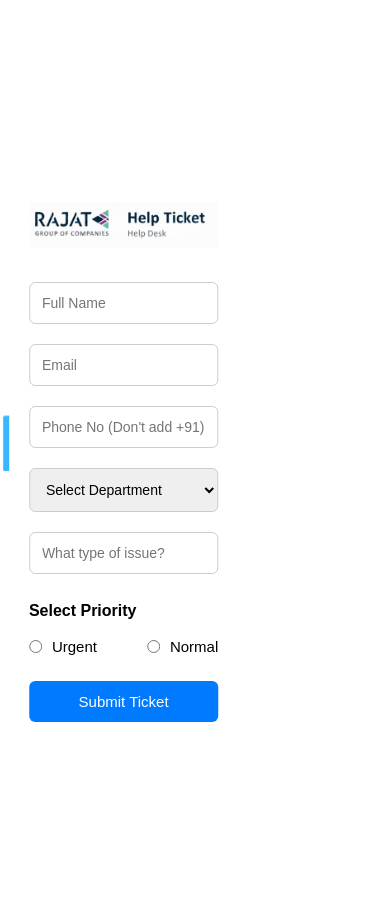
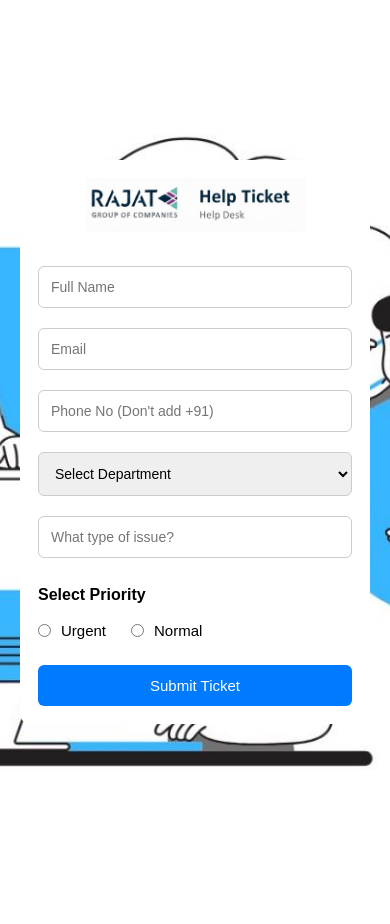
Before and after one commit to Nikitadevp/demo, a Django app: page /raise-ticket/ in a window 390 px wide. After the commit the page ends 767 px from the top, so only its background shows below. Run offline with Django 5.2, Linux system fonts and the light colour scheme.

Commit message:
CSS update

```diff
--- a/static/css/ticket_form.css
+++ b/static/css/ticket_form.css
@@ -1,4 +1,3 @@
-
 body {
   font-family: Arial, sans-serif;
   margin: 0;
@@ -17,6 +16,7 @@
   background: white;
   padding: 20px;
   border-radius: 10px;
+  width:100%;
 }
 
 h2 {
@@ -154,3 +154,35 @@
   from { transform: scale(0.8); opacity: 0; }
   to   { transform: scale(1); opacity: 1; }
 }
+
+/* MOBILE RESPONSIVE */
+@media (max-width:768px){
+
+  body{
+    background-size:cover;
+    background-position:center;
+  }
+
+  .container{
+    margin:20px auto;
+    margin-left:auto;
+    transform:none;
+    width:95%;
+    max-width:95%;
+    padding:18px;
+  }
+
+  .priority-options{
+    gap:25px;
+  }
+
+  .form-logo-box img{
+    max-width:220px;
+  }
+
+  .page-wrapper{
+    justify-content:center;
+    padding:20px;
+  }
+
+}
```
Also changed, not shown: 1 other file.
